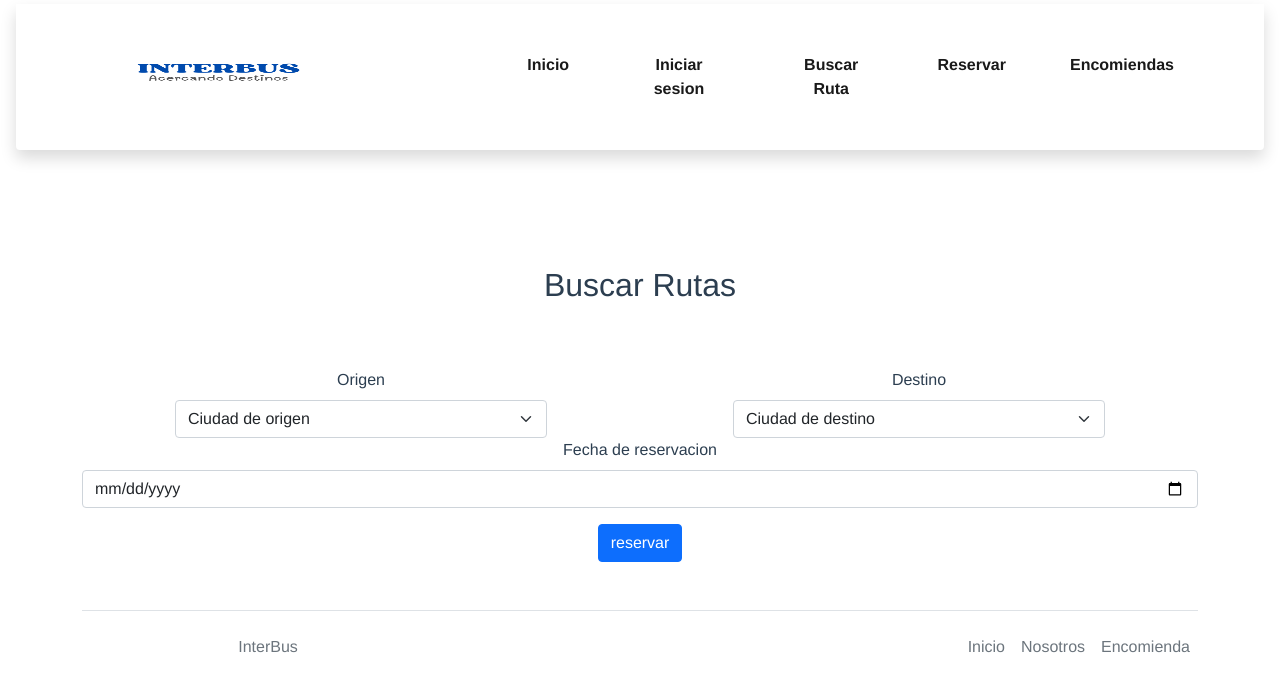
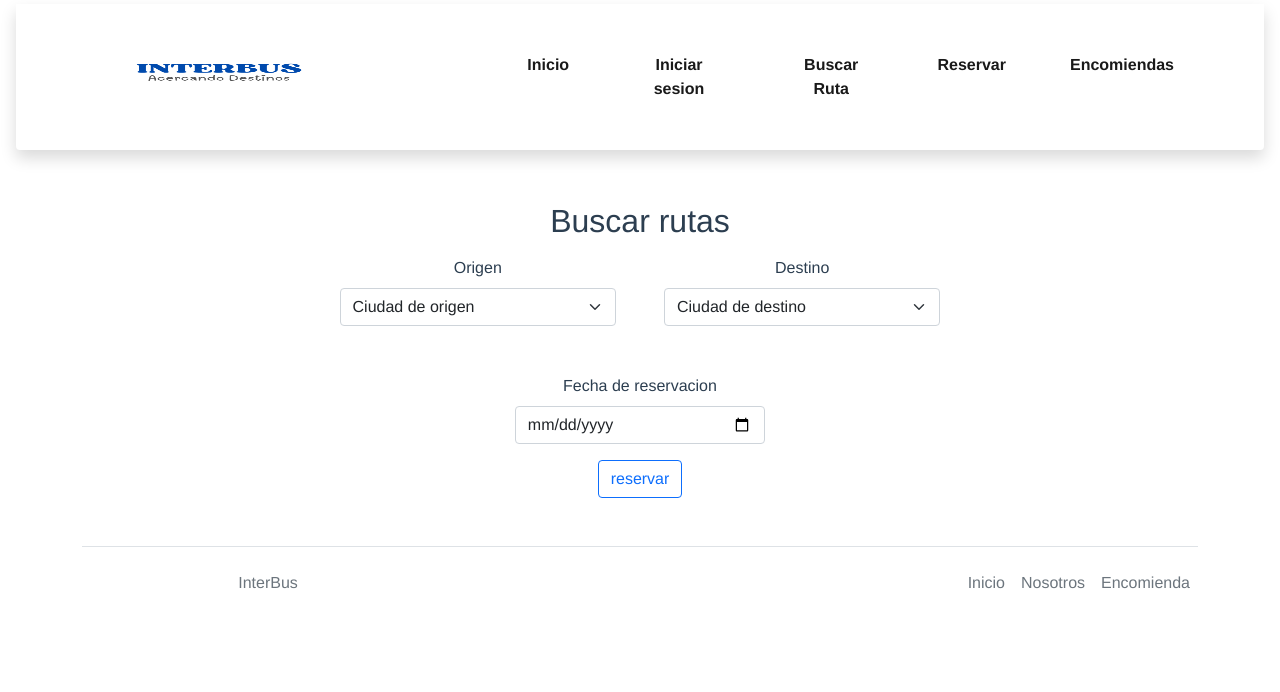
Before and after one commit to Yulder0703/interbusfronent, a Vue app: page /#/BuscarRutaView in a window 1280 px wide. Shown: the top 692 px of the page. Built offline with nearby package versions, Linux system fonts and the light colour scheme.

Commit message:
ARREGLO RESPOSIVE BUSCARVIAJE

```diff
--- a/src/components/BuscarRutaComponent.vue
+++ b/src/components/BuscarRutaComponent.vue
@@ -1,14 +1,20 @@
 <template>
-    <div class="container">
-      <main>
-        <div class="py-5 text-center">
+  <div class="container">
+    <main>
+      <div class="text-center">
 
         <p class="lead"></p>
-        <h2 class="mb-3">Buscar Rutas</h2>
+        <h2 class="mb-3">Buscar rutas </h2>
       </div>
-        <div class="flexbox">
+      <div div class="flexbox">
+       <div class="row g-3">
+        <div class="col-md-12 col-lg-12">
 
-              <div class="col-md-4" flexbox>
+          <form class="needs-validation" novalidate>
+            <div class="row g-5">
+
+
+              <div class="col-md-6">
                 <label for="country" class="form-label">Origen</label>
                 <select class="form-select" id="country" required>
                   <option value="">Ciudad de origen</option>
@@ -60,7 +66,7 @@
                 </div>
               </div>
 
-              <div class="col-md-4">
+              <div class="col-md-6">
                 <label for="state" class="form-label">Destino </label>
                 <select class="form-select" id="state" required>
                   <option value="">Ciudad de destino</option>
@@ -111,8 +117,8 @@
                   Please provide a valid state.
                 </div>
               </div>
-        </div>
-               <div class="col-12">
+             <div class=" fecha">
+              <div class="col-md-5">
                 <label for="Fecha" class="form-label"
                   >Fecha de reservacion  <span class="text-muted"></span
                 ></label>
@@ -127,21 +133,34 @@
                   max="2030-01-31"
                 />
               </div>
-    <div>
-        <p class="flexbox"></p>
-               <div>
-                <b-button variant="primary" href="#"
-                    to="/RutasEncontraView">reservar </b-button>
-              </div>
+             </div>
 
             </div>
+          </form>
+          </div>
+        </div>
+       </div>
 
-     </main>
+
+             <div>
+               <p class="lead"></p>
+                <b-button variant="outline-primary" href="#"
+                    to="/RutasEncontraView">reservar </b-button>
+           </div>
+    </main>
   </div>
 </template>
 <style>
 .flexbox{
   justify-content: space-around ;
+  display:flex
+}
+.fecha{
+  justify-content: space-around ;
+  display:flex
+}
+.text-center{
+  justify-content: center ;
   display:flex
 }
 
--- a/src/components/HeaderComponent.vue
+++ b/src/components/HeaderComponent.vue
@@ -5,7 +5,7 @@
         <img
           src="../assets/Interbuslogoweb.png"
           alt=""
-          width="285px"
+          width="290px"
           height="130px"
           class="logo"
         >
--- a/src/components/ReservaComponent.vue
+++ b/src/components/ReservaComponent.vue
@@ -1,10 +1,10 @@
 <template>
   <div class="container">
     <main>
-      <div class="py-5 text-center">
+       <div class="text-center">
 
         <p class="lead"></p>
-        <h2 class="mb-3">RESERVA</h2>
+        <h2 class="mb-3">Reserva </h2>
       </div>
 
       <div class="row g-12">
@@ -224,6 +224,14 @@
     </main>
   </div>
 </template>
+<style >
+.text-center{
+  justify-content: center ;
+  display:flex
+}
+
+
+</style>
 <script>
 export default {
   name: "ReservaComponent",
--- a/src/components/RutasEnComponent.vue
+++ b/src/components/RutasEnComponent.vue
@@ -3,25 +3,27 @@
       <main>
             <div class="flexbox">
               <div class="col-md-5 col-lg-8 order-md-last">
-             <h2 class="d-flex justify-content-center align-items-center mb-3">
-            <span class="py-5 text-center">Rutas Encontradas </span>
-             </h2>
+            <div class="text-center">
+
+        <p class="lead"></p>
+        <h2 class="mb-3">Buscar rutas </h2>
+      </div>
             <ul class="list-group mb-3">
             <li class="list-group-item d-flex justify-content-between lh-sm">
               <div>
-                <h4 class="my-0">Hora</h4>
+                <h4 class="mb-3">Hora</h4>
               </div>
               <div>
-                <h4 class="my-0">BUS</h4>
+                <h4 class="mb-3">BUS</h4>
               </div>
                <div>
-                <h4 class="my-0">Reserva</h4>
+                <h4 class="mb-3">Reserva</h4>
               </div>
             </li>
             <li class="list-group-item d-flex justify-content-between lh-sm">
-              <span class="Hora de salida">04:00 PM</span>
+              <span class="mb-3">04:00 PM</span>
               <div>
-                <h6 class="my-0">Popayan-Timbio</h6>
+                <h6 class="mb-3">Popayan-Timbio</h6>
               </div>
                <div>
                 <b-button variant="outline-primary" href="#"
@@ -29,17 +31,17 @@
               </div>
             </li>
             <li class="list-group-item d-flex justify-content-between lh-sm">
-            <span class="Hora de salida">02:00 PM</span>
+            <span class="mb-3">02:00 PM</span>
               <div>
-                <h6 class="my-0">Coomotoristas</h6>
+                <h6 class="mb-3">Coomotoristas</h6>
               </div>
               <b-button variant="outline-primary" href="#"
                     to="/ReservaView">reservar </b-button>
             </li>
             <li class="list-group-item d-flex justify-content-between lh-sm">
-            <span class="Hora de salida">05:00 PM</span>
+            <span class="mb-3">05:00 PM</span>
               <div>
-                <h6 class="my-0">Sotracauca</h6>
+                <h6 class="mb-3">Sotracauca</h6>
               </div>
 
               <b-button variant="outline-primary" href="#"
@@ -58,6 +60,10 @@
   justify-content: center ;
   display:flex
 }
+.text-center{
+  justify-content: center ;
+  display:flex
+}
 
 </style>
 <script>
```
